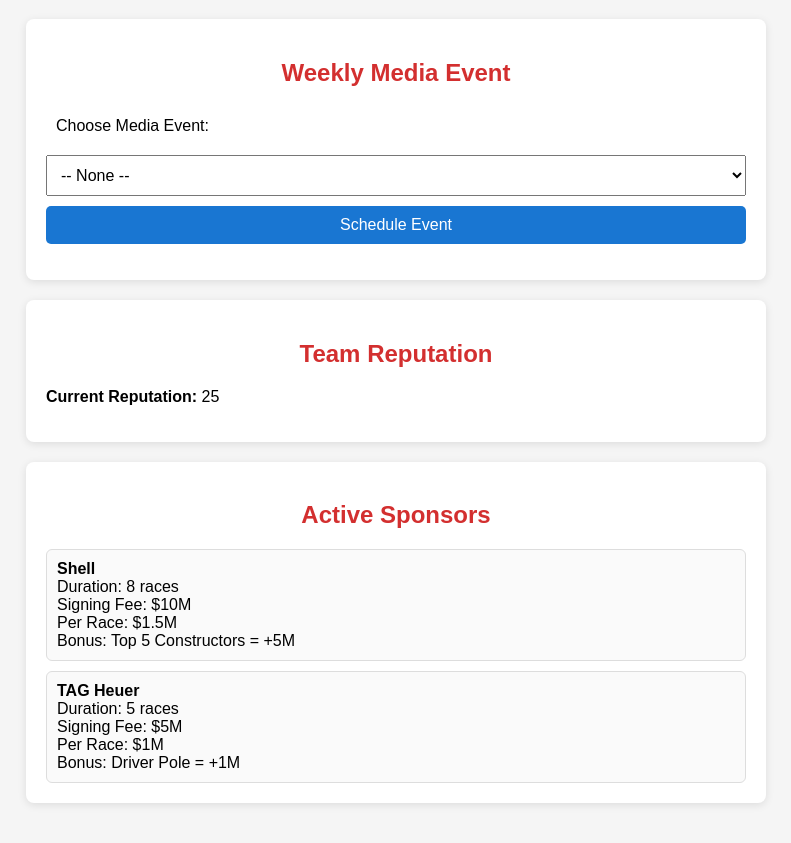
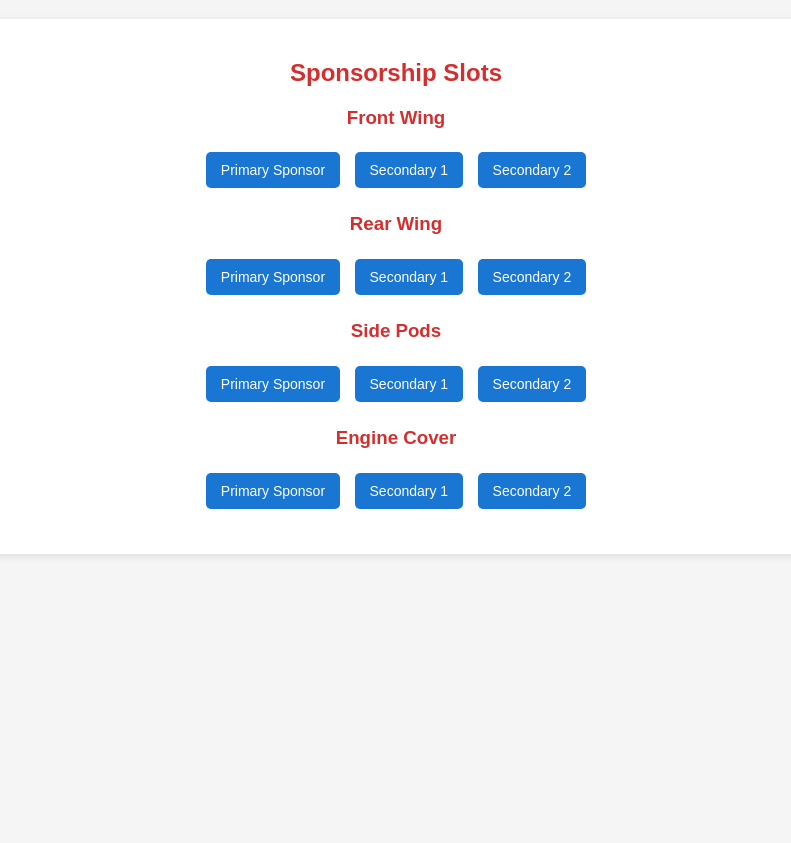
Before and after one commit to Woehammer/f1-management-game, a plain HTML site: page pr-department.html in a window 1280 px wide. Shown: the part 89-932 px from the top of the page, without its empty margins (244-1035 px from the left). After the commit the page ends 800 px from the top, so only its background shows below. Drawn offline with Linux system fonts and the light colour scheme.

Commit message:
Update pr-department.html

```diff
--- a/pr-department.html
+++ b/pr-department.html
@@ -1,146 +1,120 @@
 <!DOCTYPE html><html>
 <head>
   <title>PR Department - F1 Management Game</title>
-  <meta charset="UTF-8" />
-  <meta name="viewport" content="width=device-width, initial-scale=1.0" />
+  <meta charset="UTF-8">
+  <meta name="viewport" content="width=device-width, initial-scale=1.0">
   <style>
     body {
       font-family: sans-serif;
       background-color: #f5f5f5;
       padding: 20px;
     }
-    h1, h2 {
+    h1, h2, h3 {
+      color: #d32f2f;
       text-align: center;
-      color: #d32f2f;
     }
     .section {
-      background: white;
+      background-color: white;
+      border-radius: 8px;
       padding: 20px;
       margin: 20px auto;
-      max-width: 700px;
-      border-radius: 8px;
+      max-width: 800px;
       box-shadow: 0 2px 8px rgba(0,0,0,0.1);
     }
-    label, select, button {
-      display: block;
-      width: 100%;
-      margin: 10px 0;
-      padding: 10px;
-      font-size: 16px;
+    .sponsorship-location {
+      margin-bottom: 20px;
+      text-align: center;
     }
     button {
       background-color: #1976d2;
       color: white;
+      padding: 10px 15px;
+      margin: 5px;
       border: none;
       border-radius: 5px;
+      font-size: 14px;
       cursor: pointer;
     }
     button:hover {
       background-color: #1565c0;
     }
-    .sponsor-card {
-      background-color: #fafafa;
-      border: 1px solid #ddd;
-      padding: 10px;
-      margin-top: 10px;
-      border-radius: 6px;
+    .modal {
+      position: fixed;
+      left: 0;
+      top: 0;
+      width: 100%;
+      height: 100%;
+      background: rgba(0,0,0,0.4);
+      display: none;
+    }
+    .modal-content {
+      background: white;
+      margin: 10% auto;
+      padding: 20px;
+      border-radius: 10px;
+      max-width: 500px;
     }
   </style>
 </head>
 <body>
   <h1>PR Department</h1>  <div class="section">
-    <h2>Weekly Media Event</h2>
-    <label for="mediaEventSelect">Choose Media Event:</label>
-    <select id="mediaEventSelect">
-      <option value="">-- None --</option>
-      <option value="meetDrivers">Meet the Drivers ($250k, +3 Rep)</option>
-      <option value="factoryTour">Factory Tour Livestream ($500k, +5 Rep)</option>
-      <option value="charityRun">Charity Fun Run ($750k, +6 Rep)</option>
-      <option value="youtubeQA">YouTube Q&A ($100k, +2 Rep)</option>
-    </select>
-    <button onclick="scheduleMediaEvent()">Schedule Event</button>
-    <p id="mediaEventStatus"></p>
-  </div>  <div class="section">
-    <h2>Team Reputation</h2>
-    <p><strong>Current Reputation:</strong> <span id="reputation">Loading...</span></p>
-  </div>  <div class="section">
-    <h2>Active Sponsors</h2>
-    <div id="sponsorList">
-      <!-- Sponsors will be dynamically listed here -->
+    <h2>Sponsorship Slots</h2><div class="sponsorship-location">
+  <h3>Front Wing</h3>
+  <button onclick="openSponsorModal('frontWingPrimary')">Primary Sponsor</button>
+  <button onclick="openSponsorModal('frontWingSecondary1')">Secondary 1</button>
+  <button onclick="openSponsorModal('frontWingSecondary2')">Secondary 2</button>
+</div>
+
+<div class="sponsorship-location">
+  <h3>Rear Wing</h3>
+  <button onclick="openSponsorModal('rearWingPrimary')">Primary Sponsor</button>
+  <button onclick="openSponsorModal('rearWingSecondary1')">Secondary 1</button>
+  <button onclick="openSponsorModal('rearWingSecondary2')">Secondary 2</button>
+</div>
+
+<div class="sponsorship-location">
+  <h3>Side Pods</h3>
+  <button onclick="openSponsorModal('sidePodPrimary')">Primary Sponsor</button>
+  <button onclick="openSponsorModal('sidePodSecondary1')">Secondary 1</button>
+  <button onclick="openSponsorModal('sidePodSecondary2')">Secondary 2</button>
+</div>
+
+<div class="sponsorship-location">
+  <h3>Engine Cover</h3>
+  <button onclick="openSponsorModal('engineCoverPrimary')">Primary Sponsor</button>
+  <button onclick="openSponsorModal('engineCoverSecondary1')">Secondary 1</button>
+  <button onclick="openSponsorModal('engineCoverSecondary2')">Secondary 2</button>
+</div>
+
+  </div>  <!-- Sponsor Modal -->  <div id="sponsorModal" class="modal">
+    <div class="modal-content">
+      <h3>Select a Sponsor for <span id="sponsorSlotName">...</span></h3>
+      <div id="sponsorList">
+        <!-- Populated by JavaScript -->
+      </div>
+      <button onclick="closeSponsorModal()">Cancel</button>
     </div>
   </div>  <script>
-    let reputation = 25;
-    let balance = 100;
-    const sponsors = [
-      {
-        name: "Shell",
-        duration: 8,
-        signingFee: 10,
-        perRace: 1.5,
-        bonus: "Top 5 Constructors = +5M"
-      },
-      {
-        name: "TAG Heuer",
-        duration: 5,
-        signingFee: 5,
-        perRace: 1,
-        bonus: "Driver Pole = +1M"
-      }
+    const sampleSponsors = [
+      { name: "Shell", fee: 5, bonus: "Top 5 finish", length: "10 races" },
+      { name: "Monster Energy", fee: 3, bonus: "Points finish", length: "5 races" },
+      { name: "Hugo Boss", fee: 4, bonus: "Podium", length: "8 races" },
     ];
 
-    function scheduleMediaEvent() {
-      const event = document.getElementById("mediaEventSelect").value;
-      const status = document.getElementById("mediaEventStatus");
-      let message = "";
-
-      switch (event) {
-        case "meetDrivers":
-          reputation += 3;
-          balance -= 0.25;
-          message = "Meet the Drivers scheduled! +3 Rep";
-          break;
-        case "factoryTour":
-          reputation += 5;
-          balance -= 0.5;
-          message = "Factory Tour scheduled! +5 Rep";
-          break;
-        case "charityRun":
-          reputation += 6;
-          balance -= 0.75;
-          message = "Charity Fun Run scheduled! +6 Rep";
-          break;
-        case "youtubeQA":
-          reputation += 2;
-          balance -= 0.1;
-          message = "YouTube Q&A scheduled! +2 Rep";
-          break;
-        default:
-          message = "No event selected.";
-      }
-
-      document.getElementById("reputation").innerText = reputation;
-      status.innerText = message;
+    function openSponsorModal(slotId) {
+      document.getElementById("sponsorSlotName").innerText = slotId.replace(/([A-Z])/g, ' $1');
+      const sponsorList = document.getElementById("sponsorList");
+      sponsorList.innerHTML = "";
+      sampleSponsors.forEach(s => {
+        const div = document.createElement("div");
+        div.innerHTML = `<strong>${s.name}</strong><br>Signing Fee: $${s.fee}m<br>Bonus: ${s.bonus}<br>Length: ${s.length}<br><button>Select</button><hr>`;
+        sponsorList.appendChild(div);
+      });
+      document.getElementById("sponsorModal").style.display = "block";
     }
 
-    function renderSponsors() {
-      const container = document.getElementById("sponsorList");
-      sponsors.forEach(s => {
-        const card = document.createElement("div");
-        card.className = "sponsor-card";
-        card.innerHTML = `
-          <strong>${s.name}</strong><br/>
-          Duration: ${s.duration} races<br/>
-          Signing Fee: $${s.signingFee}M<br/>
-          Per Race: $${s.perRace}M<br/>
-          Bonus: ${s.bonus}
-        `;
-        container.appendChild(card);
-      });
+    function closeSponsorModal() {
+      document.getElementById("sponsorModal").style.display = "none";
     }
-
-    window.onload = function () {
-      document.getElementById("reputation").innerText = reputation;
-      renderSponsors();
-    };
   </script></body>
 </html>
```
